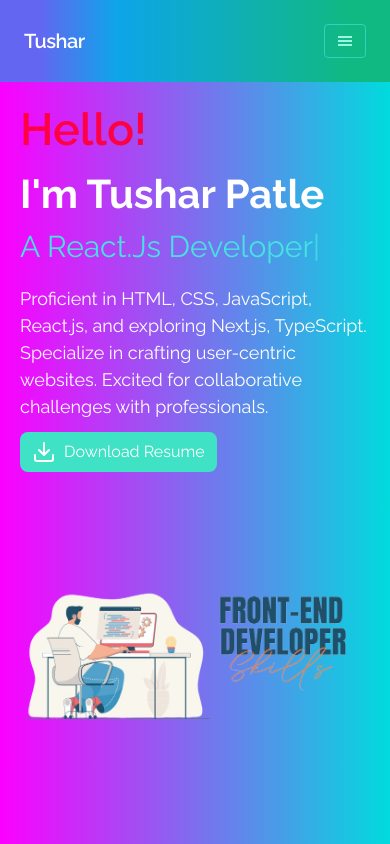
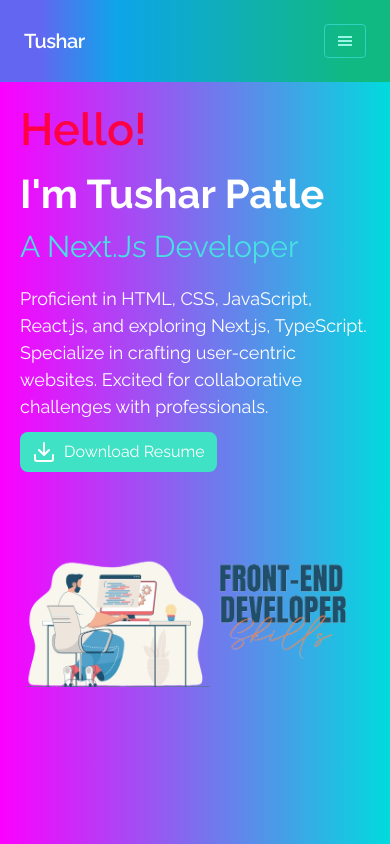
Before and after one commit to tusharpatle0097/tushar-patle-portfolio, a React (Create React App) app: page / in a window 390 px wide. Shown: the top 844 px of the page. Built offline with nearby package versions, Linux system fonts and the light colour scheme; a web font is replaced by a local one.

Commit message:
un react-typed

```diff
--- a/package.json
+++ b/package.json
@@ -13,7 +13,6 @@
     "react-router-dom": "^6.21.0",
     "react-scripts": "5.0.1",
     "react-type-animation": "^3.2.0",
-    "react-typed": "^1.2.0",
     "web-vitals": "^2.1.4"
   },
   "scripts": {
--- a/src/components/Home/Home.jsx
+++ b/src/components/Home/Home.jsx
@@ -1,5 +1,5 @@
 import React, { useContext } from 'react';
-import ReactTyped from "react-typed";
+// import ReactTyped from "react-typed";
 import tusharCv from '../../assets/Tushar cv.pdf'
 import Experience from '../experience/Experience';
 import ProjectMain from '../project/ProjectMain';
@@ -7,7 +7,7 @@ import { DarkModeContext } from '../../context/DarkModeTheme';
 import SuggForm from '../SuggForm/SuggForm';
 import imgfro from '../../assets/front-end.png'
 import About from '../about/About';
-
+import { TypeAnimation } from 'react-type-animation'
 
 const Home = () => {
   const { isDarkMode, toggleDarkMode } = useContext(DarkModeContext);
@@ -27,13 +27,18 @@ const Home = () => {
           <div>
             <h1 className='text-[#47e1e1] text-[30px]'>
               A{" "}
-              <ReactTyped
-                strings={["Front End Developer", "React.Js Developer", "Next.Js Developer"]}
-                typeSpeed={100}
-                loop
-                backSpeed={20}
-                cursorChar="|"
-                showCursor={true}
+              <TypeAnimation
+                sequence={[
+                  'Front End Developer',
+                  1000,
+                  "React.Js Developer",
+                  1000,
+                  "Next.Js Developer",
+                  1000
+                ]}
+                wrapper="span"
+                speed={50}
+                repeat={Infinity}
               />
             </h1>
           </div>
@@ -42,12 +47,12 @@ const Home = () => {
           </div>
           <div className='mt-3'>
             <button className={`bg-[#3fe2c4] ${isDarkMode ? "text-black" : "text-white"} flex rounded-lg px-3 py-2 lg:hover:scale-105 duration-200`}>
-              <svg xmlns="http://www.w3.org/2000/svg" width="24" height="24" viewBox="0 0 24 24" fill="none" stroke="currentColor" stroke-width="2" stroke-linecap="round" stroke-linejoin="round" className="mr-2" id="download-icon"><path d="M21 15v4a2 2 0 0 1-2 2H5a2 2 0 0 1-2-2v-4"></path><polyline points="7 10 12 15 17 10"></polyline><line x1="12" x2="12" y1="15" y2="3"></line></svg>
+              <svg xmlns="http://www.w3.org/2000/svg" width="24" height="24" viewBox="0 0 24 24" fill="none" stroke="currentColor" strokeWidth="2" strokeLinecap="round" strokeLinejoin="round" className="mr-2" id="download-icon"><path d="M21 15v4a2 2 0 0 1-2 2H5a2 2 0 0 1-2-2v-4"></path><polyline points="7 10 12 15 17 10"></polyline><line x1="12" x2="12" y1="15" y2="3"></line></svg>
               <span onClick={handleDownload}>Download Resume</span>
             </button>
           </div>
         </div>
-        <div className='lg:mt-[4rem] mt-[5rem]'>
+        <div className='lg:mt-[4rem] mt-[3rem]'>
           <img className='lg:ml-[5rem] lg:w-[600px] sm:w-[100%] rounded-lg' src={imgfro} alt="" />
         </div>
       </div>
--- a/src/components/SuggForm/SuggForm.jsx
+++ b/src/components/SuggForm/SuggForm.jsx
@@ -71,19 +71,19 @@ const SuggForm = () => {
         <form action="" onSubmit={submitForm}>
           <div className='grid lg:grid-cols-2 md:grid-cols-2 grid-cols-1 lg:gap-[2rem] gap-[2rem]'>
             <div>
-              <label htmlFor="">First Name</label><br />
+              <label htmlFor="">First Name:</label><br />
               <input value={fName} onChange={(e) => setFName(e.target.value)} type="text" className="rounded-md px-5 py-2 text-black focus:border-none focus:outline-none hover:border-none" required />
             </div>
             <div>
-              <label htmlFor="">Last Name</label><br />
+              <label htmlFor="">Last Name:</label><br />
               <input value={lName} onChange={(e) => setLName(e.target.value)} type="text" className="rounded-md px-5 py-2 text-black focus:border-none focus:outline-none hover:border-none" required />
             </div>
             <div>
-              <label htmlFor="">Email</label><br />
+              <label htmlFor="">Email:</label><br />
               <input value={email} onChange={(e) => setEmail(e.target.value)} type="email" className="rounded-md px-5 py-2 text-black focus:border-none focus:outline-none hover:border-none" required />
             </div>
             <div>
-              <label htmlFor="">Phone</label><br />
+              <label htmlFor="">Phone:</label><br />
               <input
                 value={phone}
                 onChange={(e) => {
@@ -99,7 +99,7 @@ const SuggForm = () => {
             </div>
           </div>
           <div className='mt-[2rem]'>
-            <label htmlFor="">Message</label><br />
+            <label htmlFor="">Message:</label><br />
             <textarea value={message} onChange={(e) => setMessage(e.target.value)} type="text" className='rounded-md px-5 py-5 lg:w-[31rem] text-black focus:border-none focus:outline-none hover:border-none' required />
           </div>
           <button className='mt-3 bg-green-400 rounded-md py-2 px-4' type='submit'>Submit</button>
```
Also changed, not shown: 1 other file (tests, documents, lock files or other folders).
